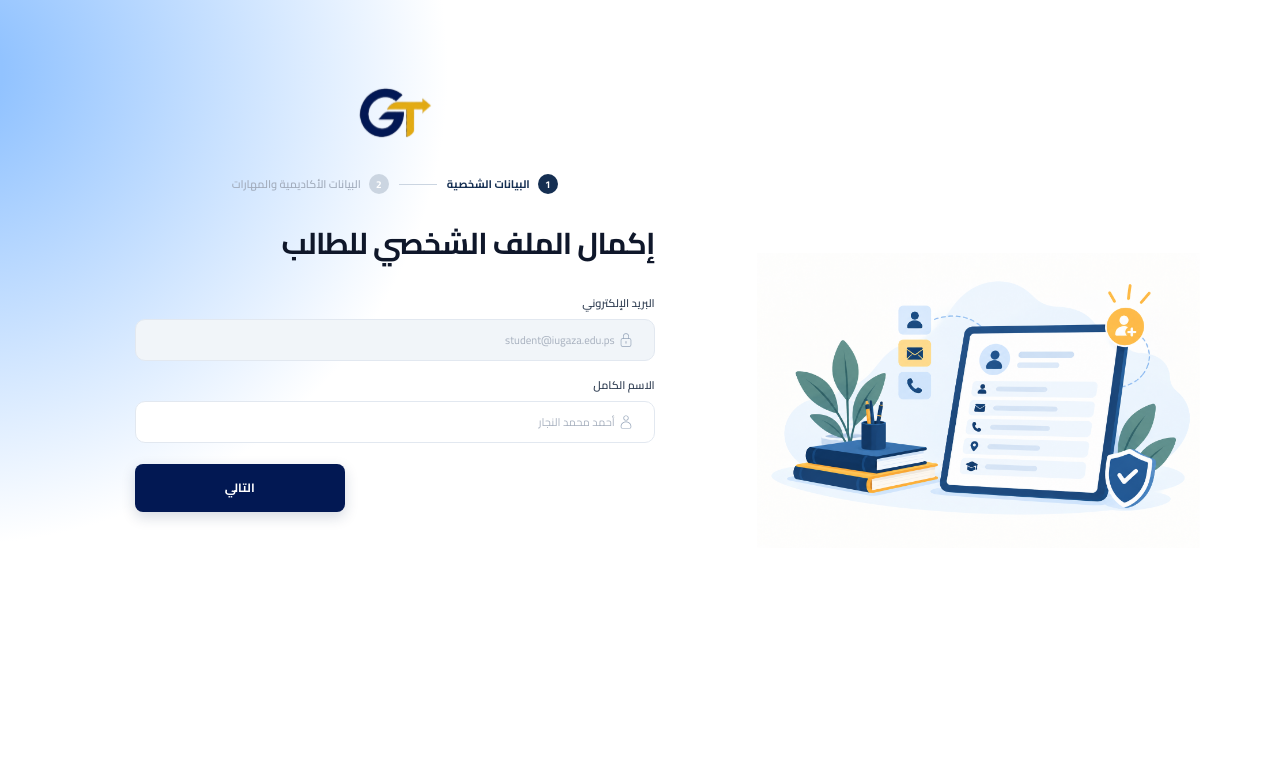
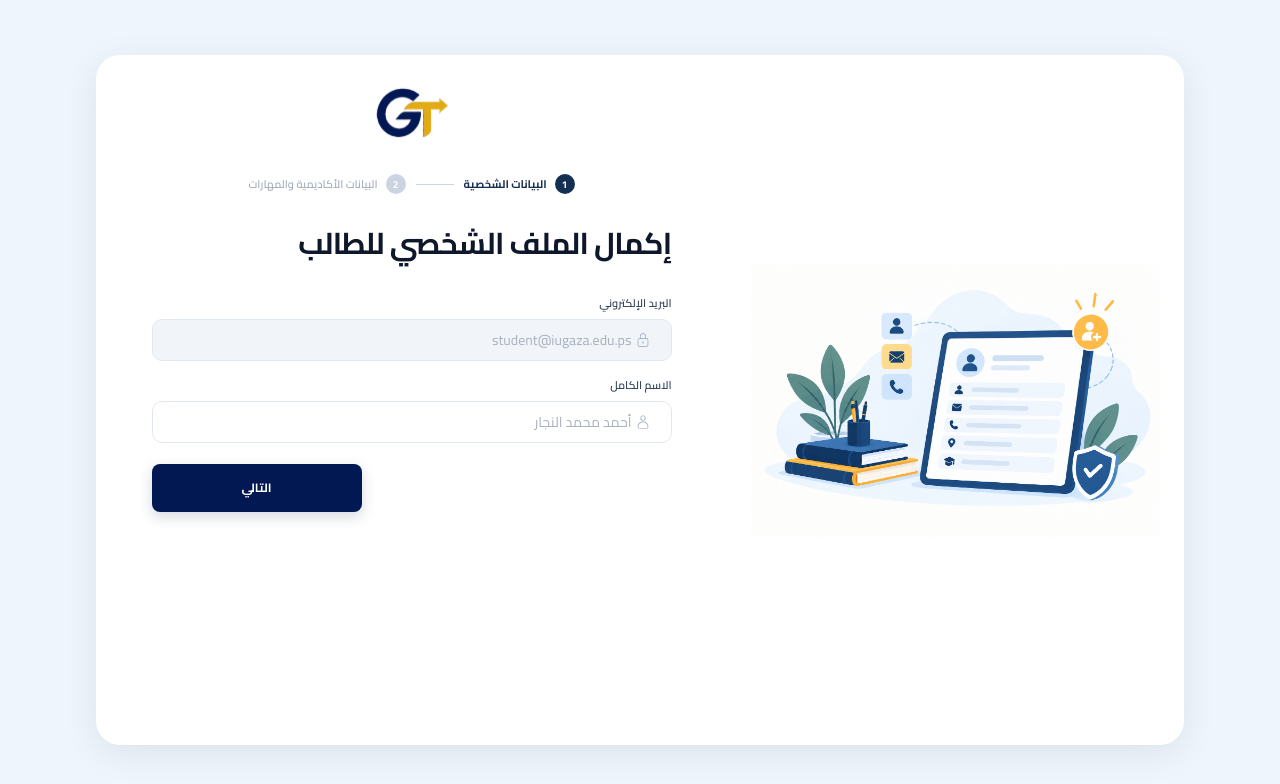
Before and after one commit to Go-Traniee/Frontend_Repo, a React (Vite) app: page /student/profile in a window 1280 px wide. Shown: the top 784 px of the page. Built offline with nearby package versions, Linux system fonts and the light colour scheme; no server answers.

Commit message:
adjust background styling

```diff
--- a/src/AuthForm.css
+++ b/src/AuthForm.css
@@ -13,7 +13,6 @@
   --radius-xl: 24px;
   --error: #ef4444;
   --form-gap: 16px;
-  /*المسافة بين الحقول ) */
   --input-h: 46px;
   --btn-h: 48px;
 }
@@ -60,7 +59,6 @@ input {
   border-radius: 24px;
 }
 
-/* Left column */
 .signin-section {
   flex-basis: 46%;
   min-width: 0;
@@ -164,7 +162,6 @@ input {
   border-radius: 14px;
 }
 
-/* textarea*/
 .glass-input-wrapper textarea {
   display: block;
   width: 100%;
@@ -259,20 +256,16 @@ option {
   gap: 8px;
 }
 
-/* إخفاء دوائر الراديو الافتراضية تماماً */
 .hidden-radio {
   display: none;
 }
 
-/* تصميم الزر الافتراضي (الغير نشط) */
 .role-label {
   flex: 1;
-  /* ليأخذ كل زر 50% من المساحة */
   display: flex;
   align-items: center;
   justify-content: center;
   gap: 8px;
-  /* المسافة بين الأيقونة والنص */
   padding: 6px 16px;
   color: #64748b;
   font-size: 14px;
@@ -286,7 +279,7 @@ option {
 .role-icon {
   font-size: 18px;
 }
-.hidden-radio:checked+.role-label {
+.hidden-radio:checked + .role-label {
   background-color: #0b1b42;
   color: #ffffff;
   box-shadow: 0 2px 4px rgba(0, 0, 0, 0.1);
@@ -467,7 +460,6 @@ option {
   text-align: center;
   width: 100%;
 }
-
 /* ================================
    Hero
 ================================ */
@@ -502,7 +494,6 @@ option {
 .login-image {
   background-image: url("./assets/login_hero_image.jpg");
 }
-
 .hero-overlay {
   position: absolute;
   inset: 0;
@@ -524,7 +515,6 @@ option {
   justify-content: center;
   gap: 24px;
 }
-
 .testimonial-card {
   width: 256px;
   flex: 0 0 256px;
@@ -542,7 +532,6 @@ option {
   opacity: 0;
   animation: testimonialIn 0.8s cubic-bezier(0.16, 1, 0.3, 1) forwards;
 }
-
 .testimonial-card img {
   width: 40px;
   height: 40px;
@@ -550,13 +539,11 @@ option {
   object-fit: cover;
   border-radius: 16px;
 }
-
 .testimonial-content {
   min-width: 0;
   font-size: 14px;
   line-height: 1.35;
 }
-
 .testimonial-name {
   margin: 0;
   font-weight: 600;
@@ -564,7 +551,6 @@ option {
   align-items: center;
   gap: 4px;
 }
-
 .testimonial-handle {
   margin: 2px 0 0;
   color: rgba(255, 255, 255, 0.7);
@@ -579,10 +565,6 @@ option {
   -webkit-line-clamp: 2;
   overflow: hidden;
 }
-
-/* ================================
-   Entrance animations
-================================ */
 @keyframes fadeSlideIn {
   from {
     opacity: 0;
@@ -596,7 +578,6 @@ option {
     transform: translateY(0);
   }
 }
-
 @keyframes slideRightIn {
   from {
     opacity: 0;
@@ -610,7 +591,6 @@ option {
     transform: translateX(0);
   }
 }
-
 @keyframes testimonialIn {
   from {
     opacity: 0;
@@ -624,7 +604,6 @@ option {
     transform: translateY(0) scale(1);
   }
 }
-
 .animate-element {
   opacity: 0;
   animation: fadeSlideIn 0.8s cubic-bezier(0.16, 1, 0.3, 1) forwards;
@@ -641,39 +620,30 @@ option {
 .delay-300 {
   animation-delay: 300ms;
 }
-
 .delay-400 {
   animation-delay: 400ms;
 }
-
 .delay-500 {
   animation-delay: 500ms;
 }
-
 .delay-600 {
   animation-delay: 600ms;
 }
-
 .delay-700 {
   animation-delay: 700ms;
 }
-
 .delay-800 {
   animation-delay: 800ms;
 }
-
 .delay-900 {
   animation-delay: 900ms;
 }
-
 .testimonial-delay-1000 {
   animation-delay: 1000ms;
 }
-
 .testimonial-delay-1200 {
   animation-delay: 1200ms;
 }
-
 .testimonial-delay-1400 {
   animation-delay: 1400ms;
 }
@@ -685,16 +655,13 @@ option {
   .signin-page {
     display: block;
   }
-
   .signin-section {
     min-height: 100vh;
     padding: 28px 20px;
   }
-
   .hero-section {
     display: none;
   }
-
   .signin-container {
     max-width: 520px;
   }
@@ -725,19 +692,16 @@ option {
     padding: 16px;
   }
 }
-
 @media (min-width: 1280px) {
   .testimonial-card:nth-child(n + 2) {
     display: flex;
   }
 }
-
 @media (min-width: 1536px) {
   .testimonial-card:nth-child(n + 3) {
     display: flex;
   }
 }
-
 @media (min-width: 1280px) and (max-width: 1535px) {
   .testimonial-card:nth-child(n + 3) {
     display: none;
@@ -816,14 +780,14 @@ option {
   .role-toggle-container {
     padding: 4px;
   }
-}/* ================================
+}
+/* ================================
    Disabled Input (Locked fields)
 ================================ */
 .glass-input-wrapper.is-disabled {
   background: #f1f5f9;
   cursor: not-allowed;
 }
-
 .glass-input-wrapper.is-disabled input {
   cursor: not-allowed;
   color: #64748b;
@@ -839,19 +803,16 @@ option {
   gap: 10px;
   margin-bottom: 4px;
 }
-
 .step-indicator-item {
   display: flex;
   align-items: center;
   gap: 10px;
 }
-
 .step-row {
   display: flex;
   align-items: center;
   gap: 8px;
 }
-
 .step-circle {
   display: flex;
   align-items: center;
@@ -865,30 +826,25 @@ option {
   font-weight: 700;
   flex: 0 0 auto;
 }
-
 .step-circle-active,
 .step-circle-done {
   background: #152f52;
 }
-
 .step-label {
   font-size: 13px;
   font-weight: 600;
   color: #94a3b8;
   white-space: nowrap;
 }
-
 .step-label-active {
   color: #152f52;
 }
-
 .step-connector {
   width: 40px;
   height: 1px;
   background: #cbd5e1;
   flex: 0 0 auto;
 }
-
 /* ================================
    Profile Hero Image
 ================================ */
@@ -930,10 +886,8 @@ body:has(.profile-logo) {
   height: auto;
   min-height: calc(100vh - 110px);
   min-height: calc(100dvh - 110px);
-
   margin: 55px 0;
   padding: 0 56px;
-
   display: flex;
   flex-direction: row-reverse;
   direction: rtl;
@@ -943,20 +897,25 @@ body:has(.profile-logo) {
   overflow: visible;
   box-shadow: none;
 }
-/* ============================================================
-   LEFT SIDE - PROFILE FORM
-============================================================ */
-
+.signin-page:has(#studentProfileStep1),
+.signin-page:has(#organizationProfileStep1) {
+  width: 85%;
+  max-width: 1100px;
+  margin: 55px auto;
+  padding: 0;
+  background: #ffffff;
+  border: none;
+  border-radius: 24px;
+  box-shadow: 0 8px 35px rgba(15, 23, 42, 0.08);
+  overflow: hidden;
+}
 .signin-page:has(.profile-logo) .signin-section {
   flex: 0 0 58%;
   min-width: 0;
-
   padding: 32px 55px;
-
   display: flex;
   align-items: flex-start;
   justify-content: center;
-
   overflow: visible;
 }
 .signin-page:has(.profile-logo):not(:has(.hero-section)) .signin-section {
@@ -965,10 +924,8 @@ body:has(.profile-logo) {
 .signin-page:has(.profile-logo) .signin-container {
   width: 100%;
   max-width: 520px;
-
   margin: 0;
 }
-/* المحتوى */
 .signin-page:has(.profile-logo) .signin-content {
   width: 100%;
   display: flex;
@@ -976,8 +933,6 @@ body:has(.profile-logo) {
   align-items: stretch;
   gap: 0;
 }
-/*
-   LOGO*/
 
 .signin-page:has(.profile-logo) .profile-logo {
   display: block;
@@ -997,7 +952,6 @@ body:has(.profile-logo) {
   gap: 10px;
   margin: 0 0 28px;
 }
-/* الدائرة */
 .signin-page:has(.profile-logo) .step-circle {
   width: 20px;
   height: 20px;
@@ -1006,8 +960,6 @@ body:has(.profile-logo) {
   color: #ffffff;
 }
 
-
-/* الدائرة الحالية */
 .signin-page:has(.profile-logo) .step-circle-active {
   background: #152f52;
 }
@@ -1039,28 +991,20 @@ body:has(.profile-logo) {
   height: 1px;
   background: #cbd5e1;
 }
-
 .signin-page:has(.profile-logo) .step-connector.step-connector-done {
   background: #10b981;
 }
-/*
-   PROFILE TITLE
- */
 .signin-page:has(.profile-logo) .profile-step-title {
   width: 100%;
-
   margin: 0 0 25px;
-
   font-family: "Cairo", sans-serif;
   font-weight: 700;
   font-style: normal;
   font-size: 30px;
   line-height: 42px;
   letter-spacing: -0.75px;
-
   text-align: right;
   vertical-align: middle;
-
   color: #0f172a;
 }
 .signin-page:has(.profile-logo) .profile-step-title span {
@@ -1073,8 +1017,7 @@ body:has(.profile-logo) {
   text-align: right;
   vertical-align: middle;
 }
-/*
-   FORM*/
+
 .signin-page:has(.profile-logo) .signin-form {
   width: 100%;
   display: flex;
@@ -1092,7 +1035,6 @@ body:has(.profile-logo) {
   color: #334155;
   text-align: right;
 }
-/* الحقل */
 .signin-page:has(.profile-logo) .glass-input-wrapper {
   width: 100%;
   height: 42px;
@@ -1104,38 +1046,27 @@ body:has(.profile-logo) {
     border-color 0.2s ease,
     box-shadow 0.2s ease;
 }
-
-
-/* الحقل المعطل */
 .signin-page:has(.profile-logo) .glass-input-wrapper.is-disabled {
   background: #f1f5f9;
 
   border-color: #e2e8f0;
 }
-/* input */
 .signin-page:has(.profile-logo) .glass-input-wrapper input {
   height: 40px;
   padding: 0 14px;
   padding-right: 38px;
   border-radius: 10px;
-  font-size: 11px;
   color: #475569;
   text-align: right;
 }
-/* placeholder */
-.signin-page:has(.profile-logo)
-  .glass-input-wrapper
-  input::placeholder {
+.signin-page:has(.profile-logo) .glass-input-wrapper input::placeholder {
   color: #a8b1bf;
 }
-
-/* textarea */
 .signin-page:has(.profile-logo) .glass-input-wrapper.textarea-wrapper {
   height: auto;
   min-height: 96px;
   align-items: flex-start;
 }
-
 .signin-page:has(.profile-logo) .glass-input-wrapper textarea {
   min-height: 90px;
   padding: 10px 14px;
@@ -1145,10 +1076,7 @@ body:has(.profile-logo) {
   color: #475569;
   text-align: right;
 }
-
-.signin-page:has(.profile-logo)
-  .glass-input-wrapper
-  textarea::placeholder {
+.signin-page:has(.profile-logo) .glass-input-wrapper textarea::placeholder {
   color: #a8b1bf;
 }
 .signin-page:has(.profile-logo) .select-field-wrapper {
@@ -1157,13 +1085,11 @@ body:has(.profile-logo) {
   gap: 8px;
   padding: 0 14px;
 }
-
 .signin-page:has(.profile-logo) .select-field-wrapper .input-icon {
   position: static;
   transform: none;
   flex: 0 0 auto;
 }
-
 .signin-page:has(.profile-logo) .select-field-wrapper select {
   flex: 1 1 auto;
   min-width: 0;
@@ -1174,62 +1100,41 @@ body:has(.profile-logo) {
   appearance: auto;
   padding: 0;
   border-radius: 10px;
-  font-size: 11px;
+  font-size: 14px;
   color: #475569;
   text-align: right;
 }
-
 .signin-page:has(.profile-logo) .select-field-wrapper select:invalid {
   color: #a8b1bf;
 }
-
-.signin-page:has(.profile-logo)
-  .glass-input-wrapper:focus-within {
+.signin-page:has(.profile-logo) .glass-input-wrapper:focus-within {
   border-color: #9bb4d2;
-
   background: #ffffff;
-
   box-shadow: 0 0 0 2px rgba(21, 47, 82, 0.06);
 }
-
-
-
-
 .signin-page:has(.profile-logo) .input-icon {
   right: 12px;
   left: auto;
-
   font-size: 16px;
-
   color: #94a3b8;
 }
-
-
 .signin-page:has(.profile-logo) .signin-button {
   width: 50%;
   height: 40px;
-
   margin-top: 7px;
-
   border: none;
   border-radius: 12px;
-
   background: #152f52;
   color: #ffffff;
-
   font-size: 12px;
   font-weight: 700;
-
   box-shadow: 0 5px 14px rgba(21, 47, 82, 0.18);
-
   cursor: pointer;
   transition:
     background 0.2s ease,
     transform 0.2s ease,
     box-shadow 0.2s ease;
 }
-
-
 .signin-page:has(.profile-logo) .signin-button:hover {
   opacity: 1;
 
@@ -1248,11 +1153,8 @@ body:has(.profile-logo) {
 }
 .signin-page:has(.profile-logo) .hero-section {
   flex: 0 0 42%;
-
   min-width: 0;
-
   padding: 24px;
-
   display: flex;
   align-items: center;
   justify-content: center;
@@ -1273,10 +1175,9 @@ body:has(.profile-logo) {
   opacity: 1;
   animation-name: slideLeftIn;
 }
-
-/* الخلفية */
 body:has(.profile-logo) .background-image {
-  background-image: radial-gradient(60% 91% at -4% 9%, #92C3FF 7%, #FFFFFF 65%);
+  background-image: none;
+  background: #eef5fc;
   filter: none;
   opacity: 1;
   position: fixed;
@@ -1284,7 +1185,12 @@ body:has(.profile-logo) .background-image {
   width: 100%;
   height: 100%;
 }
-
+body:has(#studentProfileStep2) .background-image,
+body:has(#organizationProfileStep2) .background-image {
+  background-image: linear-gradient(70deg, #92c3ff 9%, #ffffff 47%);
+  filter: none;
+  opacity: 1;
+}
 @keyframes slideLeftIn {
   from {
     opacity: 0;
@@ -1306,7 +1212,6 @@ body:has(.profile-logo) .background-image {
   padding: 6px 10px;
   cursor: text;
 }
-
 .signin-page:has(.profile-logo) .skills-tags {
   display: flex;
   flex-wrap: wrap;
@@ -1363,14 +1268,11 @@ body:has(.profile-logo) .background-image {
   top: calc(100% + 4px);
   right: 0;
   left: 0;
-
   max-height: 220px;
   overflow-y: auto;
-
   margin: 0;
   padding: 6px;
   list-style: none;
-
   background: #ffffff;
   border: 1px solid #e2e8f0;
   border-radius: 12px;
@@ -1417,7 +1319,6 @@ body:has(.profile-logo) .background-image {
   gap: 4px;
   background: #021853;
 }
-
 .signin-page:has(.profile-logo) .prev-button {
   width: fit-content;
   height: 48px;
@@ -1425,11 +1326,13 @@ body:has(.profile-logo) .background-image {
   padding: 0 35.68px;
   border-radius: 8px;
   gap: 4px;
-
   background: #ffffff;
   color: #152f52;
   border: 1.5px solid #152f52;
   box-shadow: none;
+}
+.signin-page:has(.profile-logo) .prev-button:hover {
+  background-color: #0f27472e;
 }
 .signin-page:has(.profile-logo) .phone-field-row {
   display: flex;
@@ -1437,13 +1340,11 @@ body:has(.profile-logo) .background-image {
   gap: 8px;
   width: 100%;
 }
-
 .signin-page:has(.profile-logo) .phone-number-wrapper {
   flex: 1 1 auto;
   width: auto;
   min-width: 0;
 }
-
 .signin-page:has(.profile-logo) .phone-code-wrapper {
   flex: 0 0 92px;
   width: 92px;
@@ -1461,6 +1362,17 @@ body:has(.profile-logo) .background-image {
   color: #475569;
   text-align: center;
 }
-.signin-page:has(.profile-logo) .phone-field-row.has-error .glass-input-wrapper {
+.signin-page:has(.profile-logo)
+  .phone-field-row.has-error
+  .glass-input-wrapper {
   border-color: var(--error);
 }
+.major {
+  display: grid;
+  grid-template-columns: repeat(2, 1fr);
+  gap: 10px;
+}
+.resize-height {
+  margin: 0 !important;
+  margin-top: -10px !important;
+}
```
